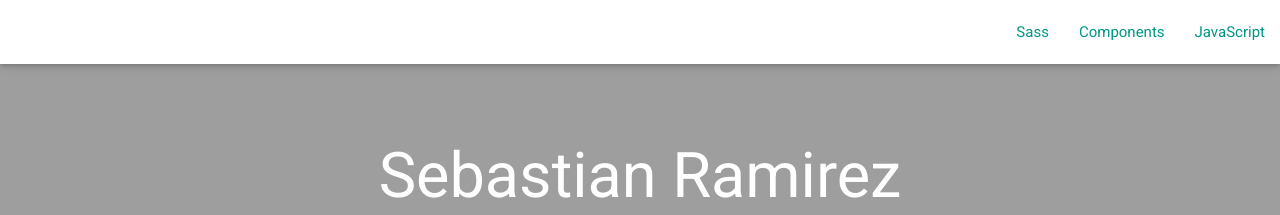
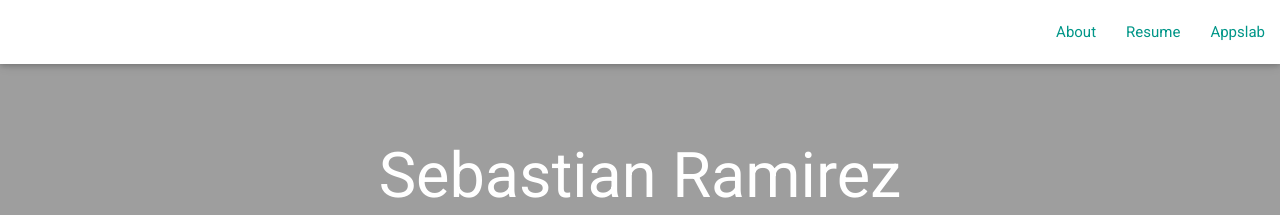
Before and after one commit to s-ramirez/s-ramirez.github.io, a Jekyll site: the page built from index.html, in a window 1280 px wide and 1260 px high. Shown: the top 215 px of the window. Built offline with Jekyll 4.4.1, drawn with Linux system fonts in a browser that asks for light colours; nearby versions of some CDN libraries; the list of posts is cut into pages by our own code.

```diff
--- a/_includes/footer.html
+++ b/_includes/footer.html
@@ -14,12 +14,14 @@
                                   <path fill="#fff" d="M15.969,3.058c-0.586,0.26-1.217,0.436-1.878,0.515c0.675-0.405,1.194-1.045,1.438-1.809c-0.632,0.375-1.332,0.647-2.076,0.793c-0.596-0.636-1.446-1.033-2.387-1.033c-1.806,0-3.27,1.464-3.27,3.27 c0,0.256,0.029,0.506,0.085,0.745C5.163,5.404,2.753,4.102,1.14,2.124C0.859,2.607,0.698,3.168,0.698,3.767 c0,1.134,0.577,2.135,1.455,2.722C1.616,6.472,1.112,6.325,0.671,6.08c0,0.014,0,0.027,0,0.041c0,1.584,1.127,2.906,2.623,3.206 C3.02,9.402,2.731,9.442,2.433,9.442c-0.211,0-0.416-0.021-0.615-0.059c0.416,1.299,1.624,2.245,3.055,2.271 c-1.119,0.877-2.529,1.4-4.061,1.4c-0.264,0-0.524-0.015-0.78-0.046c1.447,0.928,3.166,1.469,5.013,1.469 c6.015,0,9.304-4.983,9.304-9.304c0-0.142-0.003-0.283-0.009-0.423C14.976,4.29,15.531,3.714,15.969,3.058z"/>
                               </svg>
                           </a>
+                          {{site.twitter_username}}
                       </li>
                       <li>
                           <a class="grey-text text-lighten-3" href="https://github.com/{{ site.github_username }}">
                               <svg width="16" height="16" viewBox="0 0 16 16">
                                   <path fill="#fff" d="M7.999,0.431c-4.285,0-7.76,3.474-7.76,7.761 c0,3.428,2.223,6.337,5.307,7.363c0.388,0.071,0.53-0.168,0.53-0.374c0-0.184-0.007-0.672-0.01-1.32 c-2.159,0.469-2.614-1.04-2.614-1.04c-0.353-0.896-0.862-1.135-0.862-1.135c-0.705-0.481,0.053-0.472,0.053-0.472 c0.779,0.055,1.189,0.8,1.189,0.8c0.692,1.186,1.816,0.843,2.258,0.645c0.071-0.502,0.271-0.843,0.493-1.037 C4.86,11.425,3.049,10.76,3.049,7.786c0-0.847,0.302-1.54,0.799-2.082C3.768,5.507,3.501,4.718,3.924,3.65 c0,0,0.652-0.209,2.134,0.796C6.677,4.273,7.34,4.187,8,4.184c0.659,0.003,1.323,0.089,1.943,0.261 c1.482-1.004,2.132-0.796,2.132-0.796c0.423,1.068,0.157,1.857,0.077,2.054c0.497,0.542,0.798,1.235,0.798,2.082 c0,2.981-1.814,3.637-3.543,3.829c0.279,0.24,0.527,0.713,0.527,1.437c0,1.037-0.01,1.874-0.01,2.129 c0,0.208,0.14,0.449,0.534,0.373c3.081-1.028,5.302-3.935,5.302-7.362C15.76,3.906,12.285,0.431,7.999,0.431z"/>
                               </svg>
+                              {{site.github_username}}
                           </a>
                       </li>
                   </ul>
--- a/_includes/header.html
+++ b/_includes/header.html
@@ -2,9 +2,9 @@
     <nav class="white">
         <div class="nav-wrapper">
             <ul id="nav-mobile" class="right hide-on-med-and-down">
-                <li><a class="teal-text" href="sass.html">Sass</a></li>
-                <li><a class="teal-text" href="badges.html">Components</a></li>
-                <li><a class="teal-text" href="collapsible.html">JavaScript</a></li>
+                <li><a class="teal-text" href="sass.html">About</a></li>
+                <li><a class="teal-text" href="badges.html">Resume</a></li>
+                <li><a class="teal-text" href="collapsible.html">Appslab</a></li>
             </ul>
         </div>
     </nav>
```
